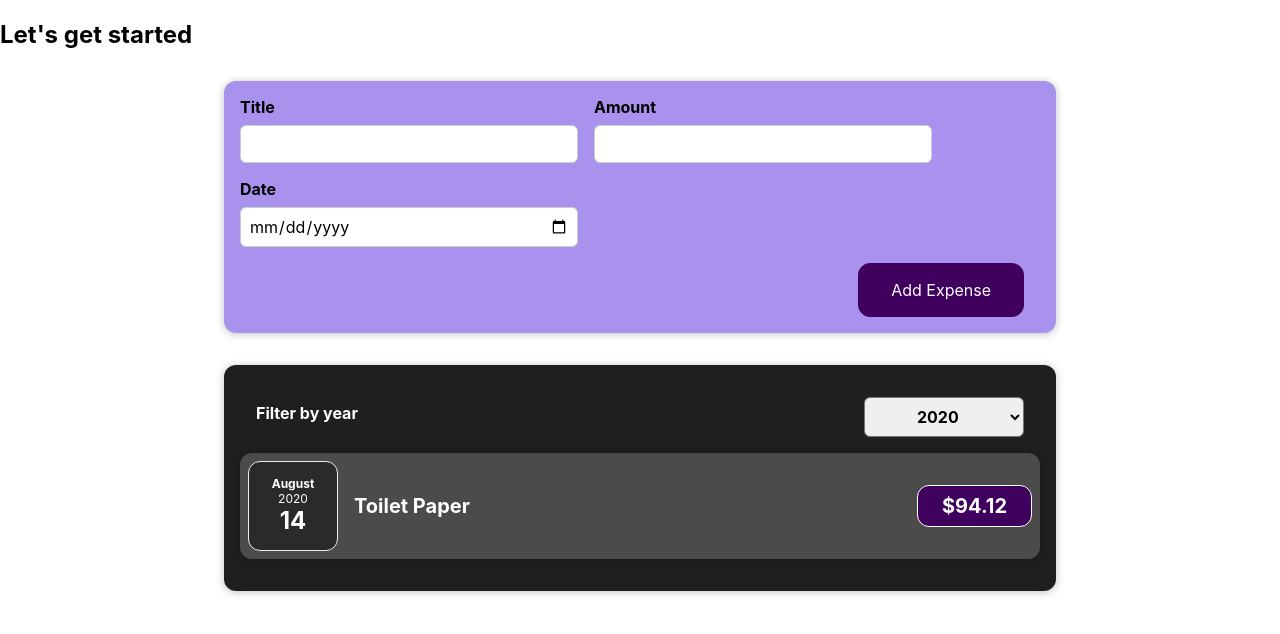
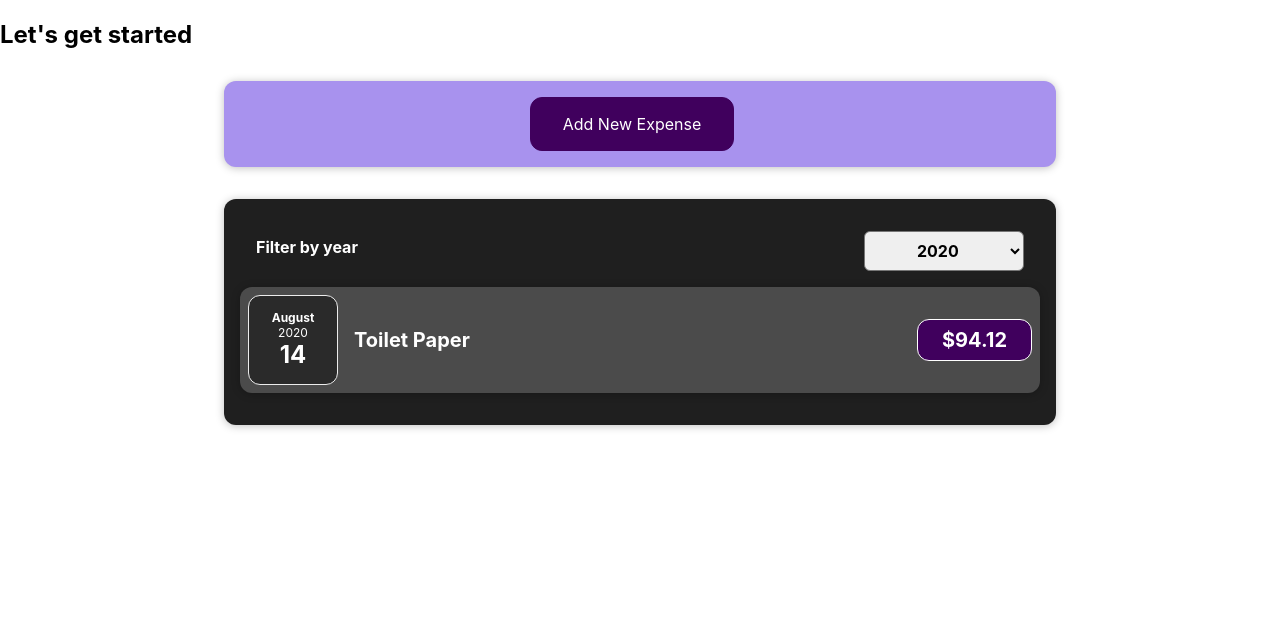
Before and after one commit to claudiopome/expense-tracker, a React (Create React App) app: page / in a window 1280 px wide. Shown: the top 634 px of the page. Built offline with nearby package versions, Linux system fonts and the light colour scheme.

Commit message:
show form conditionally: wip.

```diff
--- a/src/components/NewExpense/NewExpense.js
+++ b/src/components/NewExpense/NewExpense.js
@@ -1,10 +1,12 @@
-import React from "react";
+import React, { useState } from "react";
 
 import "./NewExpense.css";
 import "./ExpenseForm";
 import ExpenseForm from "./ExpenseForm";
 
 const NewExpense = (props) => {
+  const [isEditing, setIsEditing] = useState(false);
+
   const saveExpenseDataHandler = (enteredExpenseData) => {
     const expenseData = {
       ...enteredExpenseData,
@@ -12,9 +14,16 @@ const NewExpense = (props) => {
     };
     props.onAddExpense(expenseData);
   };
+
+  const startEditingHandler = () => {
+    setIsEditing(true);
+  };
   return (
     <div className="new-expense">
-      <ExpenseForm onSaveExpenseData={saveExpenseDataHandler} />
+      {!isEditing && (
+        <button onClick={startEditingHandler}>Add New Expense</button>
+      )}
+      {isEditing && <ExpenseForm onSaveExpenseData={saveExpenseDataHandler} />}
     </div>
   );
 };
```
